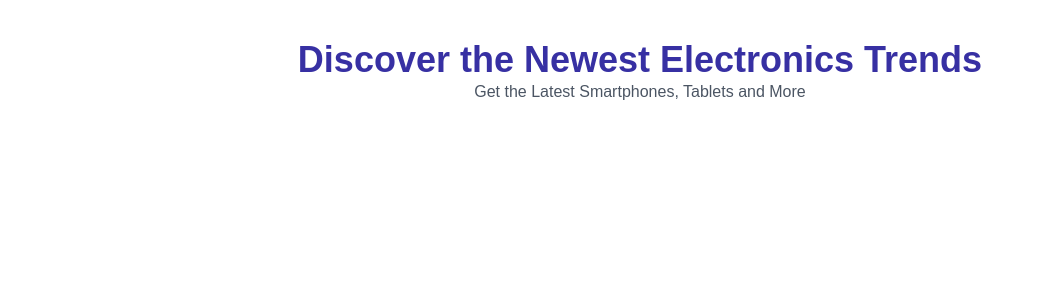
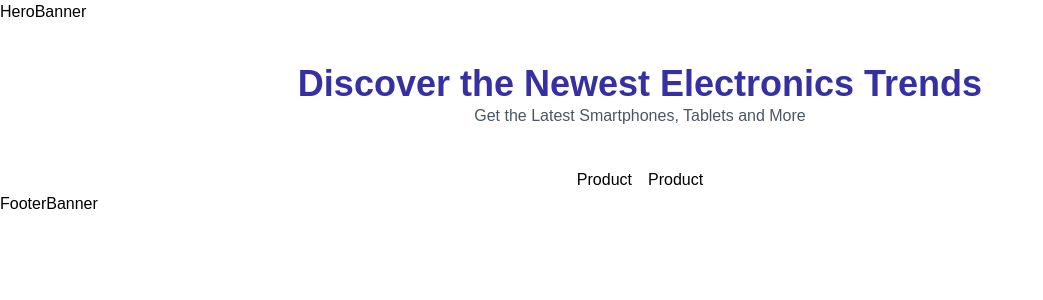
Before and after one commit to tia-cin/ecommerce-web, a Next.js app: page / in a window 1280 px wide. Shown: the top 300 px of the page, without its empty margins (0-1043 px from the left). Built offline with nearby package versions, Linux system fonts and the light colour scheme.

Commit message:
components setup

```diff
--- /dev/null
+++ b/components/Cart.tsx
@@ -0,0 +1,8 @@
+import { NextComponentType } from "next";
+import React from "react";
+
+const Cart: NextComponentType = () => {
+  return <div>Cart</div>;
+};
+
+export default Cart;
--- /dev/null
+++ b/components/Footer.tsx
@@ -0,0 +1,8 @@
+import { NextComponentType } from "next";
+import React from "react";
+
+const Footer: NextComponentType = () => {
+  return <div>Footer</div>;
+};
+
+export default Footer;
--- /dev/null
+++ b/components/FooterBanner.tsx
@@ -0,0 +1,8 @@
+import { NextComponentType } from "next";
+import React from "react";
+
+const FooterBanner: NextComponentType = () => {
+  return <div>FooterBanner</div>;
+};
+
+export default FooterBanner;
--- /dev/null
+++ b/components/HeroBanner.tsx
@@ -0,0 +1,8 @@
+import React from "react";
+import type { NextComponentType } from "next";
+
+const HeroBanner: NextComponentType = () => {
+  return <div>HeroBanner</div>;
+};
+
+export default HeroBanner;
--- /dev/null
+++ b/components/Layout.tsx
@@ -0,0 +1,8 @@
+import { NextComponentType } from "next";
+import React from "react";
+
+const Layout: NextComponentType = () => {
+  return <div>Layout</div>;
+};
+
+export default Layout;
--- /dev/null
+++ b/components/Navbar.tsx
@@ -0,0 +1,8 @@
+import { NextComponentType } from "next";
+import React from "react";
+
+const Navbar: NextComponentType = () => {
+  return <div>Navbar</div>;
+};
+
+export default Navbar;
--- /dev/null
+++ b/components/Product.tsx
@@ -0,0 +1,8 @@
+import { NextComponentType } from "next";
+import React from "react";
+
+const Product: NextComponentType = () => {
+  return <div>Product</div>;
+};
+
+export default Product;
--- /dev/null
+++ b/components/index.ts
@@ -0,0 +1,7 @@
+export { default as Cart } from "./Cart";
+export { default as Footer } from "./Footer";
+export { default as FooterBanner } from "./FooterBanner";
+export { default as HeroBanner } from "./HeroBanner";
+export { default as Layout } from "./Layout";
+export { default as Navbar } from "./Navbar";
+export { default as Product } from "./Product";
--- a/package.json
+++ b/package.json
@@ -27,7 +27,7 @@
     "typescript": "5.0.2"
   },
   "devDependencies": {
-    "@babel/preset-react": "^7.16.7",
+    "@babel/preset-react": "^7.18.6",
     "autoprefixer": "^10.4.14",
     "eslint": "8.13.0",
     "eslint-config-next": "12.1.4",
--- a/src/pages/index.tsx
+++ b/src/pages/index.tsx
@@ -1,10 +1,11 @@
 import React from "react";
-import type { NextPage, GetServerSideProps } from "next";
+import type { NextPage } from "next";
+import { FooterBanner, HeroBanner, Product } from "../../components";
 
 const Home: NextPage = () => {
   return (
     <>
-      {/* <HeroBanner/> */}
+      <HeroBanner />
       <div className="text-center my-10 text-indigo-800">
         <h2 className="text-4xl font-extrabold">
           Discover the Newest Electronics Trends
@@ -14,11 +15,11 @@ const Home: NextPage = () => {
         </p>
       </div>
       <div className="flex flex-wrap justify-center gap-4 mt-5 w-full">
-        {/* {["products1", "product2"].map((p: string) => (
+        {["products1", "product2"].map((p: string) => (
           <Product key={p} />
-        ))} */}
+        ))}
       </div>
-      {/* <FooterBanner  /> */}
+      <FooterBanner />
     </>
   );
 };
```
Also changed, not shown: .babelrc, 1 other file (tests, documents, lock files or other folders).
